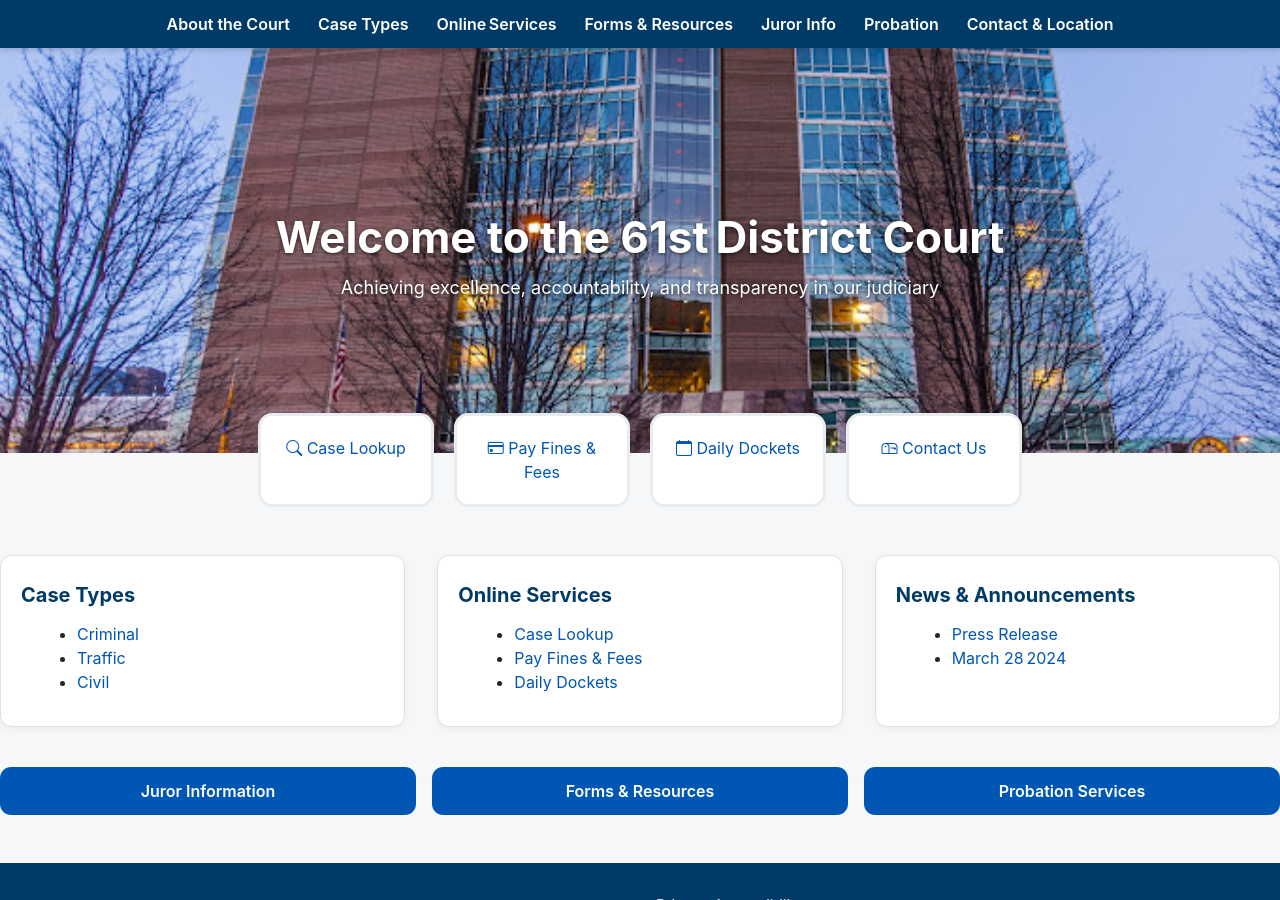
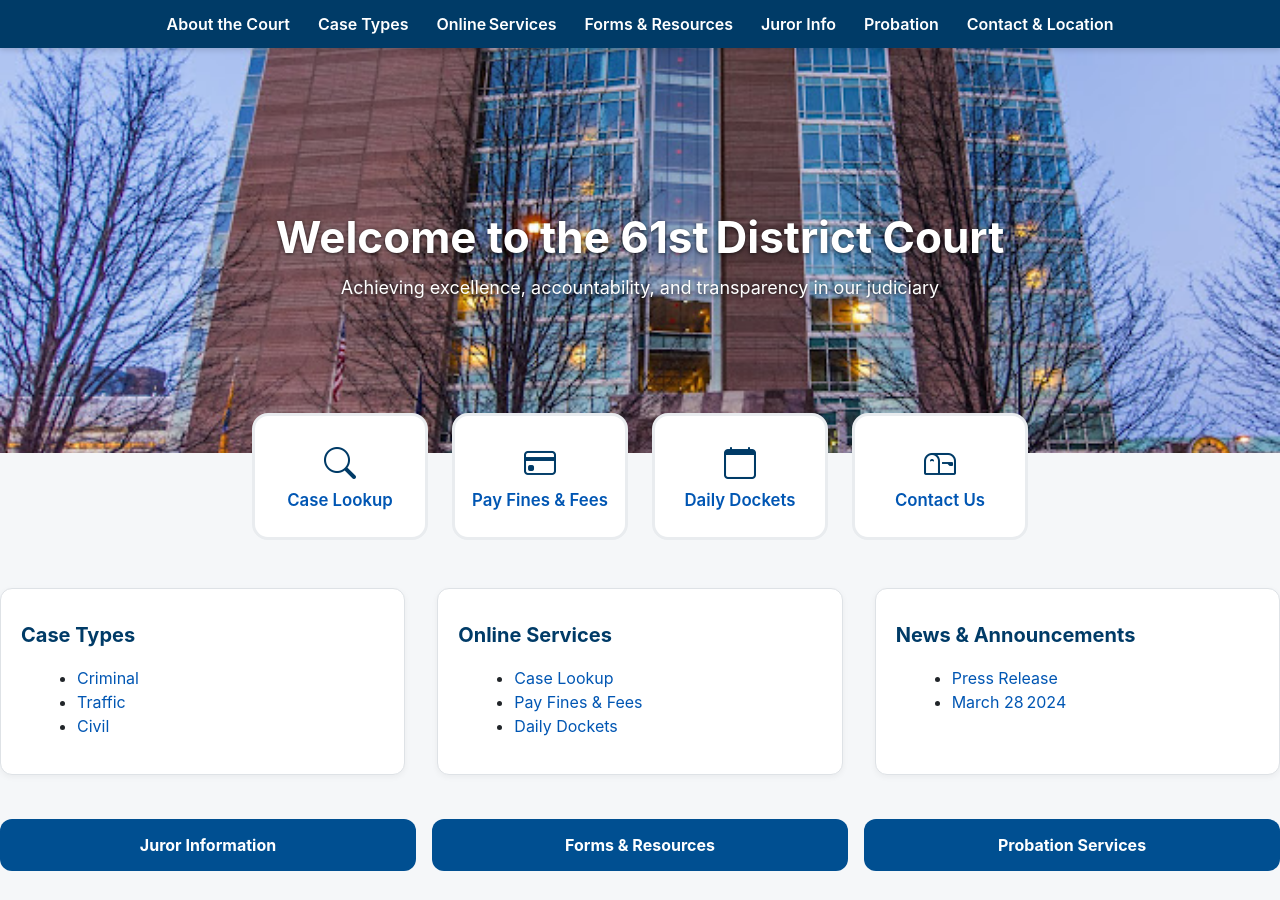
Before and after one commit to DrStern/DanFischer.github.io, a Jekyll site: the page built from index.md, in a window 1280 px wide and 900 px high. Built offline with Jekyll 4.4.1, drawn with Linux system fonts in a browser that asks for light colours.

Commit message:
Update custom.css

```diff
--- a/assets/css/custom.css
+++ b/assets/css/custom.css
@@ -20,177 +20,126 @@ a:hover{color:#003f8c;text-decoration:underline}
 /* NAVIGATION BAR
    --------------------------------------------------------------------- */
 .navbar{
-  background:#003b67;
-  color:#fff;
-  position:sticky;top:0;z-index:1000;
-  display:flex;align-items:center;justify-content:center;
+  background:#003b67; color:#fff;
+  position:sticky; top:0; z-index:1000;
+  display:flex; align-items:center; justify-content:center;
   padding:.5rem 1rem;
   box-shadow:0 2px 6px rgba(0,0,0,.15);
 }
-
-/* 👉  Only the FIRST <ul> is flex; dropdowns remain vertical */
 .navbar > ul{
-  list-style:none;
-  margin:0;
-  padding:0;
-  display:flex;
-  gap:1.75rem;
+  list-style:none; margin:0; padding:0;
+  display:flex; gap:1.75rem;
 }
-
 .navbar li{position:relative}
 .navbar a{
-  color:#fff;
-  font-weight:600;
-  padding:.25rem 0;
-  display:inline-block;
+  color:#fff; font-weight:600;
+  padding:.25rem 0; display:inline-block;
 }
 .navbar a:hover{opacity:.85}
 
 /* DROPDOWNS
    --------------------------------------------------------------------- */
 .dropdown{
-  position:absolute;
-  left:50%;
+  position:absolute; left:50%; top:100%;
   transform:translateX(-50%);
-  top:100%;
-  background:#fff;
-  color:#212529;
-  border-radius:.5rem;
-  min-width:15rem;
+  background:#fff; color:#212529;
+  border-radius:.5rem; min-width:15rem;
   padding:.5rem 0;
   box-shadow:0 8px 20px rgba(0,0,0,.10);
-  display:none;               /* hidden by default */
+  display:none;
 }
 .dropdown a{
-  display:block;
-  padding:.4rem 1.25rem;
-  color:#212529;
-  font-weight:500;
+  display:block; padding:.4rem 1.25rem;
+  color:#212529; font-weight:500;
 }
 .dropdown a:hover{background:#f1f3f5}
-.navbar li:hover > .dropdown{display:block}   /* show on hover */
+.navbar li:hover > .dropdown{display:block}
 
 /* HERO BAND
    --------------------------------------------------------------------- */
 .hero{
   background:url('../img/courthouse.jpg') center/cover no-repeat;
-  color:#fff;
-  text-shadow:0 1px 4px rgba(0,0,0,.7);
-  padding:5rem 1rem;
-  min-height:45vh;
-  display:flex;
-  flex-direction:column;
-  align-items:center;
-  justify-content:center;
+  color:#fff; text-shadow:0 1px 4px rgba(0,0,0,.7);
+  padding:5rem 1rem; min-height:45vh;
+  display:flex; flex-direction:column; align-items:center; justify-content:center;
 }
-.hero h1{font-size:2.75rem;font-weight:700;margin:.25rem 0}
-.hero p{font-size:1.125rem;margin:0}
+.hero h1{font-size:2.75rem; font-weight:700; margin:.25rem 0}
+.hero p{font-size:1.125rem; margin:0}
 
 /* QUICK‑ACTION TILES
    --------------------------------------------------------------------- */
 .tile‑row{
-  display:flex;
-  flex-wrap:wrap;
-  gap:1.25rem;
-  margin-top:-2.5rem;
-  justify-content:center;
+  display:flex; flex-wrap:wrap;
+  gap:1.5rem; margin-top:-2.5rem; justify-content:center;
 }
 .quick-tile{
-  flex:1 1 10rem;
-  max-width:11rem;
-  background:#fff;
-  border:3px solid #e9ecef;
-  border-radius:.9rem;
-  text-align:center;
-  padding:1.25rem .75rem;
-  transition:transform .2s,box-shadow .2s;
+  flex:1 1 10rem; max-width:11rem;
+  background:#fff; border:3px solid #e9ecef; border-radius:1rem;
+  text-align:center; padding:1.5rem .75rem;
+  transition:transform .25s, box-shadow .25s, border-color .25s;
 }
 .quick-tile:hover{
-  background:#f8f9fa;
-  transform:translateY(-3px);
-  box-shadow:0 4px 10px rgba(0,0,0,.08);
+  transform:translateY(-6px);
+  box-shadow:0 6px 14px rgba(0,0,0,.08);
+  border-color:#b9d0e2;
 }
-.quick-tile svg{width:38px;height:38px;margin-bottom:.5rem;color:#003b67}
+.quick-tile i{
+  font-size:2rem; color:#003b67; margin-bottom:.65rem;
+}
+.quick-tile span{display:block; font-weight:600; font-size:1.05rem}
 
 /* SECTION CARDS
    --------------------------------------------------------------------- */
 .section‑grid{
   display:grid;
   grid-template-columns:repeat(auto-fit,minmax(15rem,1fr));
-  gap:2rem;
-  margin-top:3rem;
+  gap:2rem; margin-top:3rem;
 }
 .card{
-  background:#fff;
-  border:1px solid #dee2e6;
-  border-radius:.75rem;
-  padding:1.5rem 1.25rem;
-  box-shadow:0 2px 6px rgba(0,0,0,.05);
+  background:#fff; border:1px solid #dee2e6; border-radius:.75rem;
+  padding:1.75rem 1.25rem; box-shadow:0 2px 6px rgba(0,0,0,.05);
 }
 .card h2{
-  font-size:1.25rem;
-  margin-top:0;
-  margin-bottom:.75rem;
-  font-weight:700;
-  color:#003b67;
+  font-size:1.25rem; font-weight:700; margin:.2rem 0 1rem; color:#003b67;
 }
 .card ul{margin:.2rem 0 .5rem 1rem}
 
 /* BIG BUTTON STRIP
    --------------------------------------------------------------------- */
 .big‑btn‑row{
-  display:flex;
-  flex-wrap:wrap;
-  gap:1rem;
-  margin:2.5rem 0;
+  display:flex; flex-wrap:wrap; gap:1rem;
+  margin:2.75rem 0;
 }
 .big‑btn{
   flex:1 1 15rem;
-  background:#0056b3;
-  color:#fff;
-  border-radius:.7rem;
-  padding:.75rem 1rem;
-  font-weight:600;
-  text-align:center;
+  background:#004f91; color:#fff;
+  border-radius:.75rem;
+  padding:.85rem 1rem; font-weight:700; text-align:center;
+  transition:background .2s, transform .2s;
 }
-.big‑btn:hover{background:#003f8c}
+.big‑btn:hover{
+  background:#003b67; transform:translateY(-3px);
+}
 
 /* FOOTER
    --------------------------------------------------------------------- */
 .footer{
-  background:#003b67;
-  color:#fff;
-  padding:2rem 1rem;
-  margin-top:3rem;
+  background:#003b67; color:#fff;
+  padding:2rem 1rem; margin-top:3rem;
   font-size:.95rem;
 }
 .footer a{color:#d0e4ff}
 .footer .footer‑grid{
-  display:grid;
-  grid-template-columns:repeat(auto-fit,minmax(16rem,1fr));
-  gap:2rem;
-  align-items:start;
+  display:grid; grid-template-columns:repeat(auto-fit,minmax(16rem,1fr));
+  gap:2rem; align-items:start;
 }
 .footer .logo{
-  display:flex;
-  gap:.75rem;
-  align-items:center;
-  font-weight:700;
-  font-size:1.05rem;
+  display:flex; gap:.75rem; align-items:center;
+  font-weight:700; font-size:1.05rem;
 }
 
 /* UTILITIES
    --------------------------------------------------------------------- */
-.sr-only{
-  position:absolute;
-  width:1px;
-  height:1px;
-  padding:0;
-  margin:-1px;
-  overflow:hidden;
-  clip:rect(0,0,0,0);
-  white-space:nowrap;
-  border:0;
-}
+.sr-only{position:absolute;width:1px;height:1px;padding:0;margin:-1px;overflow:hidden;clip:rect(0,0,0,0);white-space:nowrap;border:0}
 .text‑center{text-align:center}
 .mt‑4{margin-top:1.5rem}
```
